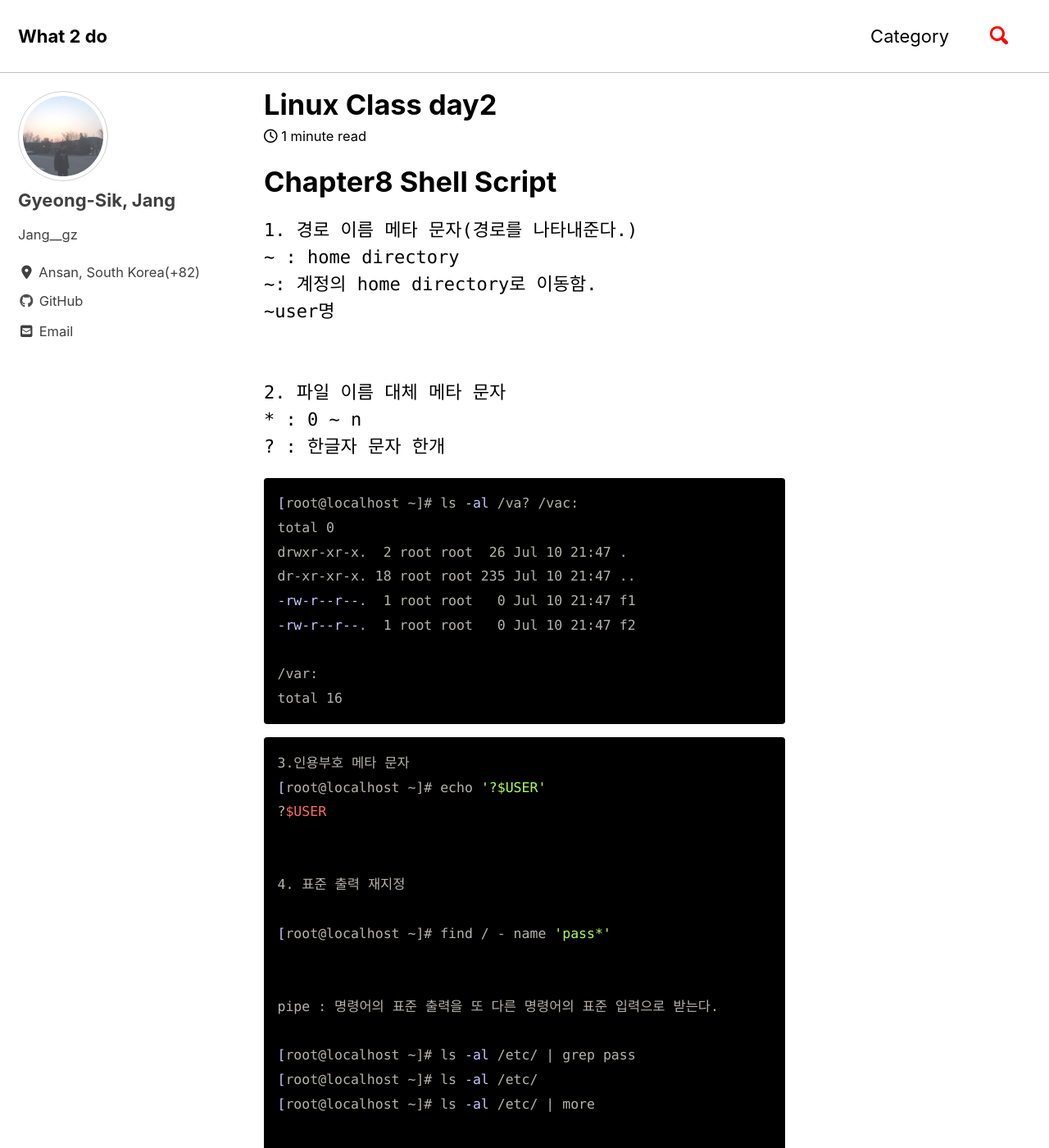
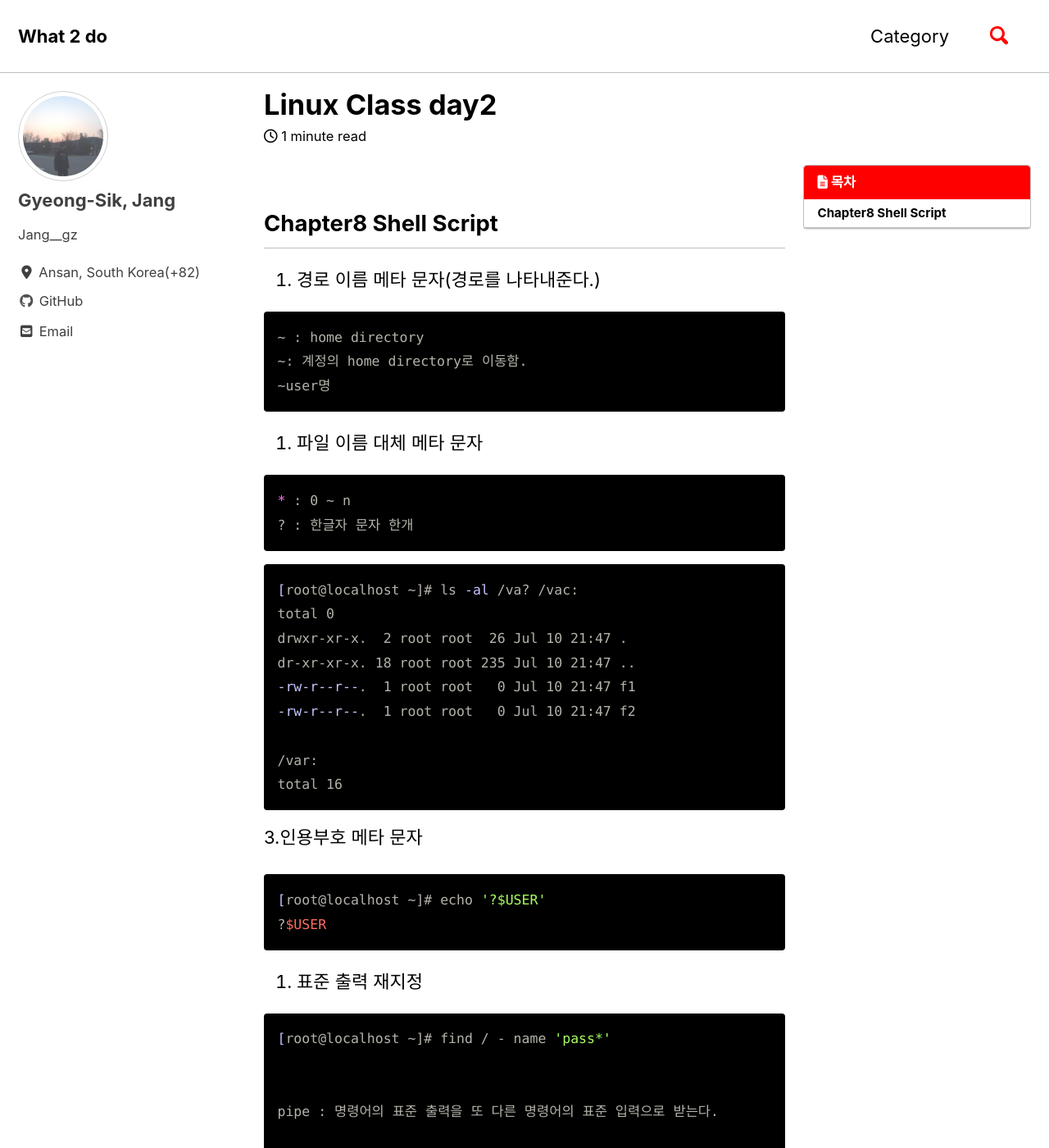
Before and after one commit to JangGyeongSik/JangGyeongSik.github.io, a Jekyll site: the page built from _posts/2019-07-10-post.md, in a window 1280 px wide and 1400 px high. Shown: the whole window at 82% size. Built offline with Jekyll 4.4.1, drawn with Linux system fonts in a browser that asks for light colours; cached includes are drawn as plain includes; nearby versions of some CDN libraries; some of the changed text lies outside the part shown.

Commit message:
Update 2019-07-10-post.md

````diff
--- a/_posts/2019-07-10-post.md
+++ b/_posts/2019-07-10-post.md
@@ -2,23 +2,31 @@
 title: "Linux Class day2"
 date: 2019-07-10 17:50
 categories: Linux Ubuntu
+toc: true
+toc_sticky: true
+toc_label: 목차
 ---
 
-# Chapter8 Shell Script
+## Chapter8 Shell Script
 
-```class
+
 1. 경로 이름 메타 문자(경로를 나타내준다.)
+
+```bash
 ~ : home directory
 ~: 계정의 home directory로 이동함.
 ~user명
+```
 
 
 2. 파일 이름 대체 메타 문자
+
+```bash
 * : 0 ~ n
 ? : 한글자 문자 한개
 ```
 
-```shell
+```bash
 [root@localhost ~]# ls -al /va? /vac:
 total 0
 drwxr-xr-x.  2 root root  26 Jul 10 21:47 .
@@ -30,14 +38,16 @@ dr-xr-xr-x. 18 root root 235 Jul 10 21:47 ..
 total 16
 ```
 
-```shell
+
 3.인용부호 메타 문자
+```bash
 [root@localhost ~]# echo '?$USER'
 ?$USER
-
+```
 
 4. 표준 출력 재지정
 
+```bash
 [root@localhost ~]# find / - name 'pass*'
 
 
@@ -46,15 +56,17 @@ pipe : 명령어의 표준 출력을 또 다른 명령어의 표준 입력으로
 [root@localhost ~]# ls -al /etc/ | grep pass
 [root@localhost ~]# ls -al /etc/
 [root@localhost ~]# ls -al /etc/ | more
-
+```
 
 명령어 재실행
-
+```bash
 [root@localhost ~]#history
 ```
 
-```shell
+
 centos 로 로그인
+
+```bash
 su - centos
 
 1. ls -lR / 의 정상 출력 값은  ~/r01에 입력하고 에러값은 ~/r02에 입력하시오.
````
